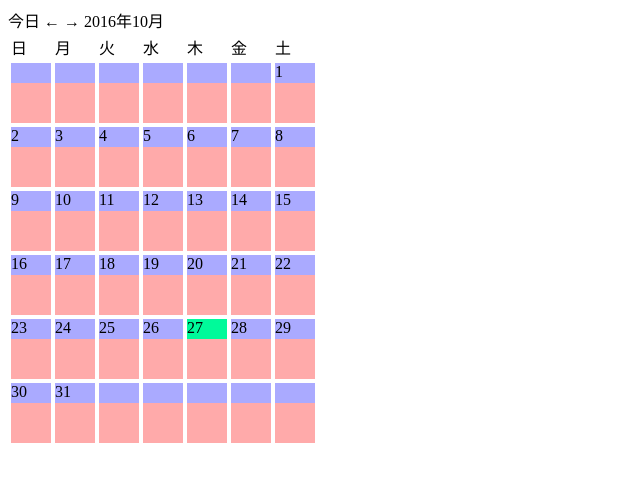
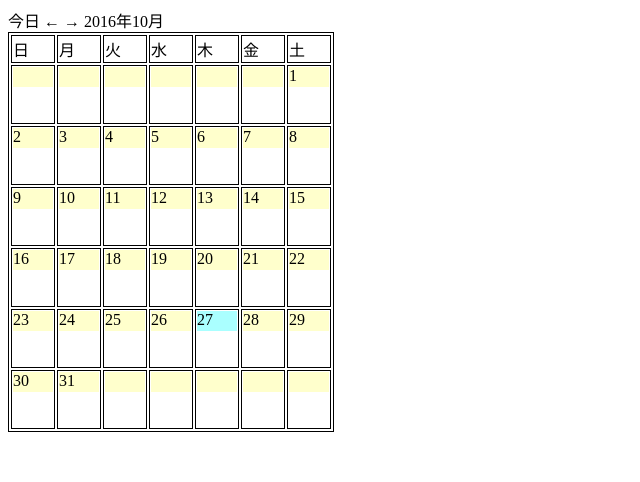
Before and after one commit to 0226yuki97/20161007, a plain HTML site: page docs/index.html in a window 1280 px wide. Shown: the whole page, without its empty margins (0-640 px from the left). Drawn offline with Linux system fonts and the light colour scheme.

Commit message:
Add files via upload

```diff
--- a/docs/calendar_job.css
+++ b/docs/calendar_job.css
@@ -5,15 +5,19 @@
 .calendar_day_top {
   display: block;
   height:20px;
-  background: #aaf;
+  background: #dff;
 }
 
 .calendar_day_under {
   display: block;
-  height:40px;
-  background: #faa;
+  height:35px;
+  background: #fff;
 }
 
 #today_button,#last_month_button,#next_month_button,#topMonth {
 display:inline-block;
 }
+
+table,#weekday,.weekdays,.calendar_week,td{
+border: 1px #000 solid;
+}
--- a/docs/calendar_job.js
+++ b/docs/calendar_job.js
@@ -54,9 +54,9 @@ calemder_wkwk();
   $(".calendar_day_top").each(function(idx, e) {
     var a = idx - fst_week + 1;
 	if(d + fst_week - 1==idx && c==0){
-	$(e).css("background","#00fa9a");
+	$(e).css("background","#aff");
 	}else{
-	$(e).css("background","#aaf");
+	$(e).css("background","#ffc");
 	}
     $(this).html(a > 0 && a <= lastday ? a : "");
   });
```
